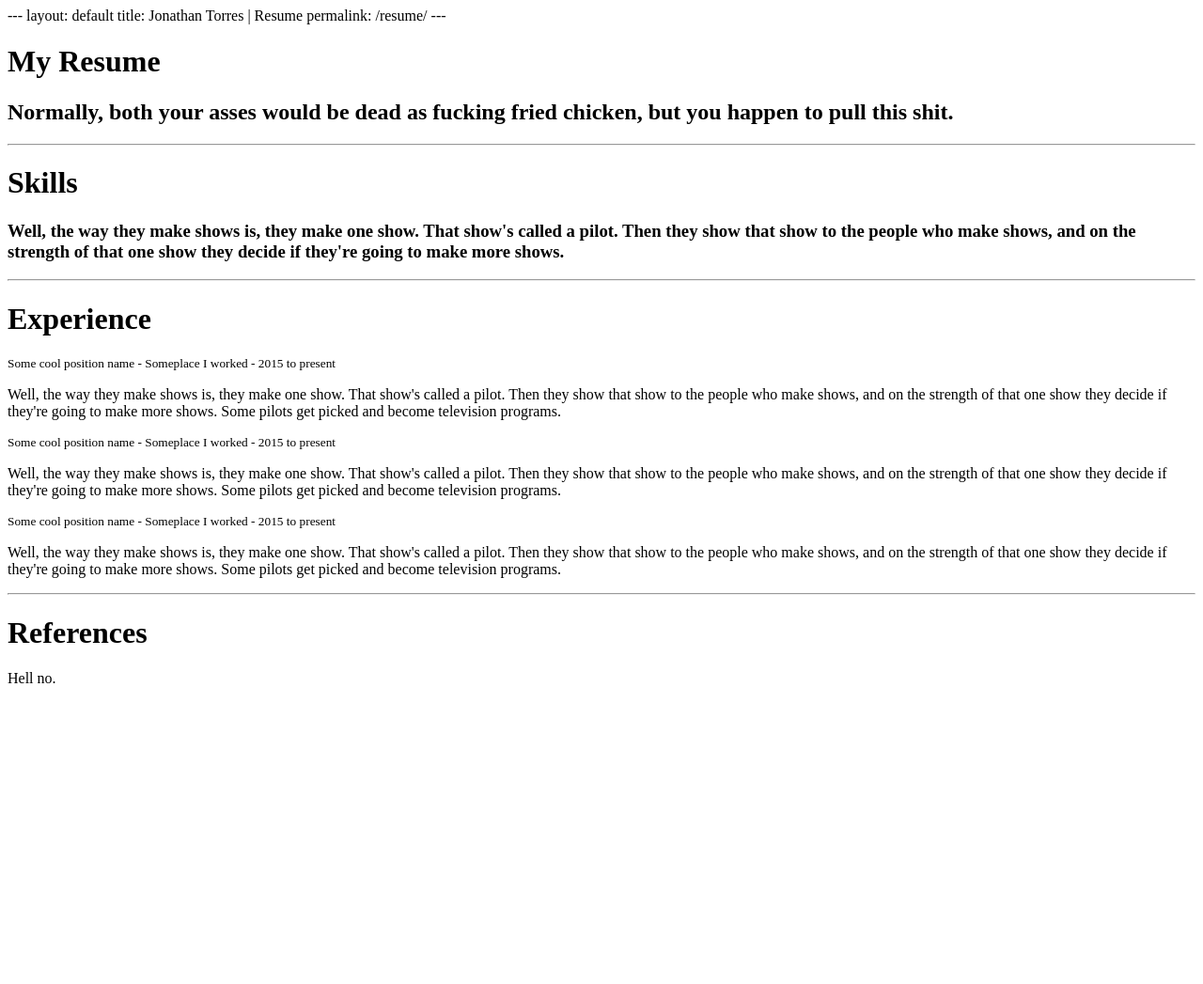
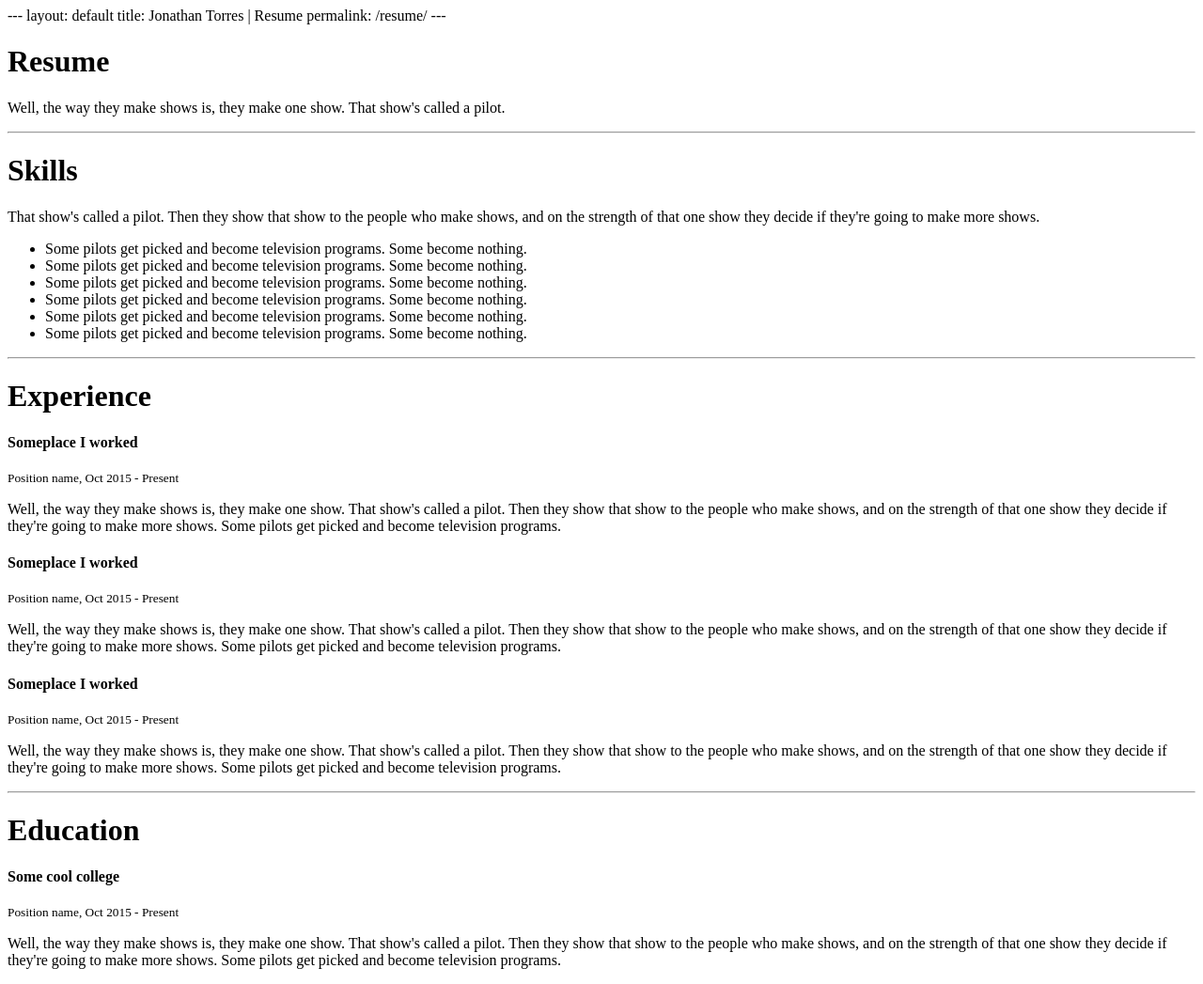
Before and after one commit to jonathantorres/website, a PHP site: page /resume.html in a window 1280 px wide. Shown: the whole page at 94% size. Before the commit the page ends 727 px from the top, so only its background shows below. Run offline with PHP 8.4, Linux system fonts and the light colour scheme.

Commit message:
Resume page fixes.

```diff
--- a/css/main.scss
+++ b/css/main.scss
@@ -107,4 +107,5 @@ $phone-width: 767px;
 @import "main-nav";
 @import "main-intro";
 @import "post";
+@import "resume";
 @import "syntax-highlighting";
--- a/resume.html
+++ b/resume.html
@@ -4,51 +4,64 @@ title: Jonathan Torres | Resume
 permalink: /resume/
 ---
 
-<div class="row">
+<div class="row resume">
     <div class="col-md-12">
-        <h1>My Resume</h1>
-        <h2>Normally, both your asses would be dead as fucking fried chicken, but you happen to pull this shit.</h2>
+        <h1>Resume</h1>
+        <p class="lead">Well, the way they make shows is, they make one show. That show's called a pilot.</p>
     </div>
 </div>
 
 <hr>
 
-<div class="row">
+<div class="row resume">
     <div class="col-md-12">
         <h1>Skills</h1>
-        <h3>Well, the way they make shows is, they make one show. That show's called a pilot. Then they show that show to the people who make shows, and on the strength of that one show they decide if they're going to make more shows.</h3>
+        <p class="skills-lead">That show's called a pilot. Then they show that show to the people who make shows, and on the strength of that one show they decide if they're going to make more shows.</p>
+        <ul>
+            <li>Some pilots get picked and become television programs. Some become nothing.</li>
+            <li>Some pilots get picked and become television programs. Some become nothing.</li>
+            <li>Some pilots get picked and become television programs. Some become nothing.</li>
+            <li>Some pilots get picked and become television programs. Some become nothing.</li>
+            <li>Some pilots get picked and become television programs. Some become nothing.</li>
+            <li>Some pilots get picked and become television programs. Some become nothing.</li>
+        </ul>
     </div>
 </div>
 
 <hr>
 
-<div class="row">
+<div class="row resume position">
     <div class="col-md-12">
         <h1>Experience</h1>
-        <small>Some cool position name - Someplace I worked - 2015 to present</small>
+        <h4>Someplace I worked</h4>
+        <small>Position name, Oct 2015 - Present</small>
         <p>Well, the way they make shows is, they make one show. That show's called a pilot. Then they show that show to the people who make shows, and on the strength of that one show they decide if they're going to make more shows. Some pilots get picked and become television programs.</p>
     </div>
 </div>
 
-<div class="row">
+<div class="row resume position">
     <div class="col-md-12">
-        <small>Some cool position name - Someplace I worked - 2015 to present</small>
+        <h4>Someplace I worked</h4>
+        <small>Position name, Oct 2015 - Present</small>
         <p>Well, the way they make shows is, they make one show. That show's called a pilot. Then they show that show to the people who make shows, and on the strength of that one show they decide if they're going to make more shows. Some pilots get picked and become television programs.</p>
     </div>
 </div>
 
-<div class="row">
+<div class="row resume position">
     <div class="col-md-12">
-        <small>Some cool position name - Someplace I worked - 2015 to present</small>
+        <h4>Someplace I worked</h4>
+        <small>Position name, Oct 2015 - Present</small>
         <p>Well, the way they make shows is, they make one show. That show's called a pilot. Then they show that show to the people who make shows, and on the strength of that one show they decide if they're going to make more shows. Some pilots get picked and become television programs.</p>
     </div>
 </div>
 
 <hr>
 
-<div class="row">
+<div class="row resume">
     <div class="col-md-12">
-        <h1>References</h1>
-        <p>Hell no.</p>
+        <h1>Education</h1>
+        <h4>Some cool college</h4>
+        <small>Position name, Oct 2015 - Present</small>
+        <p>Well, the way they make shows is, they make one show. That show's called a pilot. Then they show that show to the people who make shows, and on the strength of that one show they decide if they're going to make more shows. Some pilots get picked and become television programs.</p>
     </div>
 </div>
```
Also changed, not shown: _sass/_resume.scss (added, +37 -0 lines).
